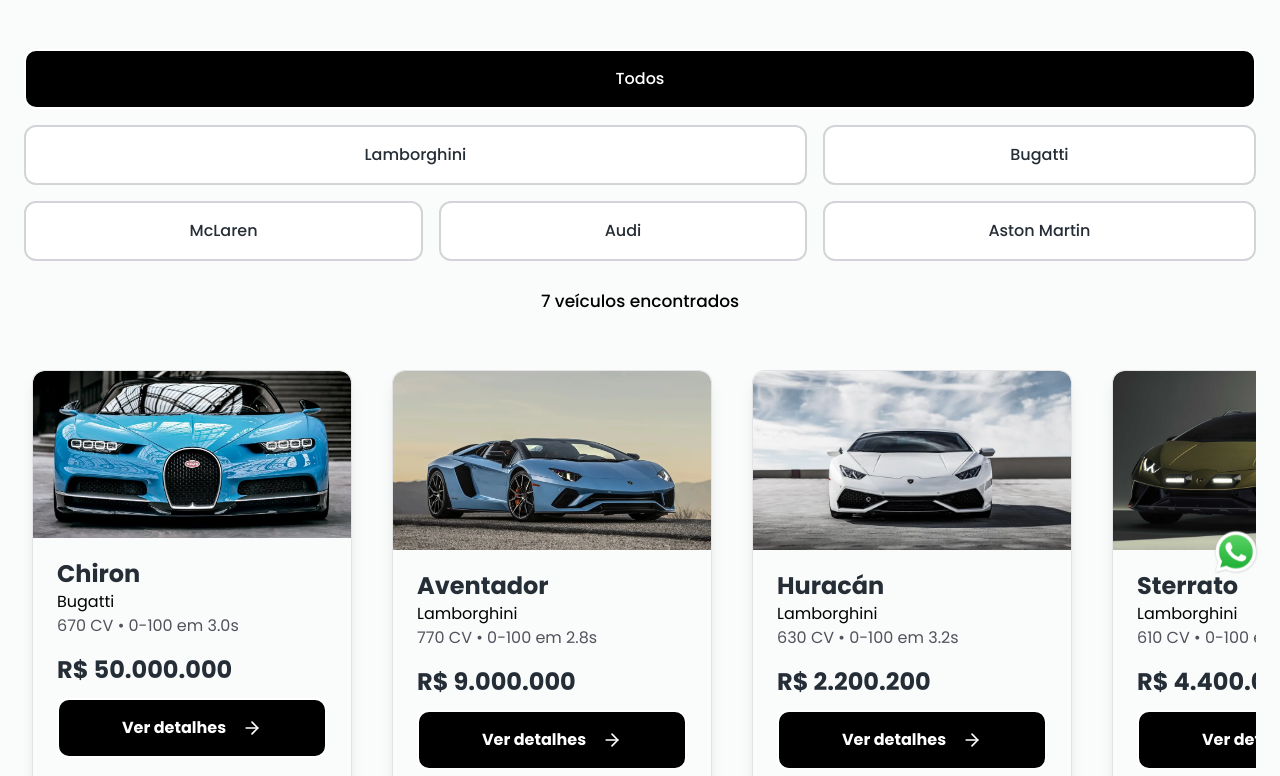
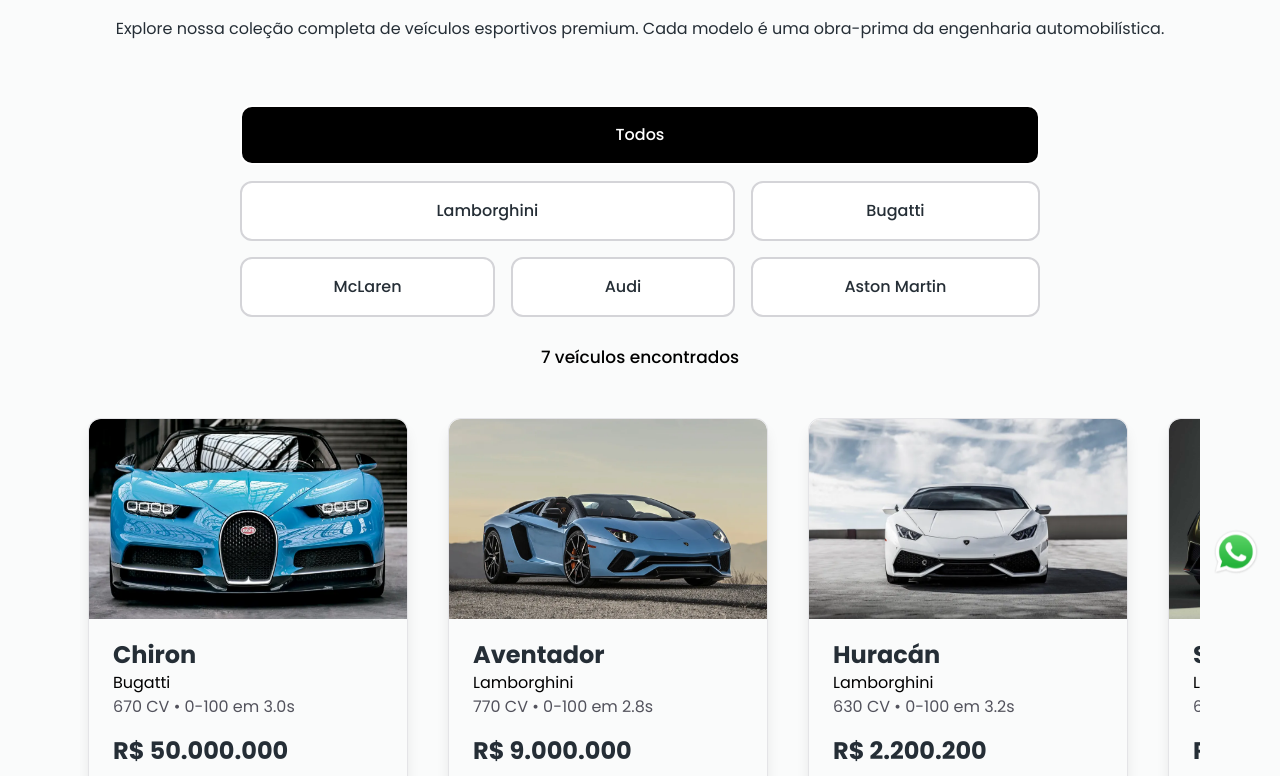
Before and after one commit to PaivaProgDev/freneticar, a React (Vite) app: page /gallery in a window 1280 px wide. Shown: the part 204-980 px from the top of the page. Built offline with nearby package versions, Linux system fonts and the light colour scheme.

Commit message:
Responsividade da Galeria finalizada

```diff
--- a/src/App.jsx
+++ b/src/App.jsx
@@ -28,6 +28,7 @@
         <Route path="about" element={<About />} />
         <Route path="services" element={<Services />} />
         <Route path="contact" element={<Contact />} />
+        <Route path="*" element={<h1>Nada encontrado!</h1>} />
       </Routes>
       <Footer />
     </main>
--- a/src/components/Cards.jsx
+++ b/src/components/Cards.jsx
@@ -3,10 +3,10 @@
 
 const Card = ({ className, cardId, detailBtn, carImage, carName, carBrand, carHp, carPrice }) => {
     return (
-        <div key={cardId} className={`${className} ${'flex flex-col md:min-w-[20rem] md:max-w-md shadow-lg md:hover:-translate-y-0 md:hover:-translate-x-1 border border-zinc-200 rounded-xl overflow-hidden hover:-translate-y-2 duration-400 !p-0'} `}>
+        <div key={cardId} className={`${className} ${'grow flex max-w-[10rem] flex-col min-w-[20rem] shadow-lg md:hover:-translate-y-0 md:hover:-translate-x-1 border border-zinc-200 rounded-xl overflow-hidden hover:-translate-y-2 duration-400 !p-0'} `}>
             <div className="overflow-hidden">
                 <img
-                    className="rounded-t-xl w-full group-hover:scale-110 duration-700"
+                    className="rounded-t-xl h-50 w-full  group-hover:scale-110 duration-700"
                     src={carImage}
                     alt="Foto do veículo"
                 />
--- /dev/null
+++ b/src/components/Carrousel.jsx
@@ -0,0 +1,55 @@
+import { useState } from "react"
+
+const Carrousel = ({ images }) => {
+    const [currentIndex, setCurrentIndex] = useState(0)
+    const slideWidth = 400
+
+    const newImages = []
+    newImages.push(images)
+    // imagesValue.map(car =>
+    //     newImages.push(car)
+    // )
+    console.log(newImages)
+
+    const prevCard = () => {
+        if (currentIndex > 0) {
+            setCurrentIndex(currentIndex - 1)
+        }
+    }
+
+    const prevNext = () => {
+        if (currentIndex < newImages.length - 1) {
+            setCurrentIndex(currentIndex + 1)
+        }
+
+        if (currentIndex === newImages.length - 1) {
+            setCurrentIndex(0)
+        }
+    }
+
+    const translateX = -currentIndex * slideWidth
+
+    return (
+        <div>
+            <div className="carousel">
+                <button onClick={prevCard} className="nav-button left"></button>
+                <div className="carousel-track-container">
+                    <ul
+                        className="carousel-track"
+                        style={{ transform: `translateX(${translateX}px)` }}
+                    >
+                        {/* {newImages.map((src, index) => (
+                            <li className="carousel-slide" key={index}>
+                                <img src={src} alt={`Slide ${index + 1}`} />
+                            </li>
+                        ))} */}
+
+                    </ul>
+                </div>
+                <button onClick={prevNext} className="nav-button right"></button>
+            </div>
+        </div>
+    )
+}
+
+export default Carrousel
--- a/src/pages/Gallery.jsx
+++ b/src/pages/Gallery.jsx
@@ -2,7 +2,7 @@
 
 const Gallery = () => {
     return (
-        <div className='px-6 pt-6 overflow-hidden text-center pb-12 bg-[var(--color-bg)]'>
+        <div className='px-6 pt-6 md:p-20 overflow-hidden m-auto max-w-[1500px] text-center pb-12 bg-[var(--color-bg)]'>
             <h1 className="font-extrabold text-5xl mb-6">Galeria Completa</h1>
             <p className='text-[var(--color-4)]'>Explore nossa coleção completa de veículos esportivos premium. Cada modelo é uma obra-prima da engenharia automobilística.</p>
             <Collections showFilterButtons previewGallery />
--- a/src/pages/home/Collections.jsx
+++ b/src/pages/home/Collections.jsx
@@ -77,7 +77,7 @@
   return (
     <div className="mt-16">
       {showFilterButtons && (
-        <div className="grid grid-cols gap-4">
+        <div className="grid place-self-center w-full md:max-w-200 grid-cols gap-4">
           <Button
             onClick={handleSelectCard}
             className={`col-start-1 col-span-3 font-medium  ${activatedButton === "Todos"
@@ -141,13 +141,16 @@
           veículos encontrados
         </p>
       )}
-      <div className="flex flex-col gap-8 mt-12">
       {activatedCardList.length !== 0 ? (
+        <div className="mt-10">
+          {
             activatedCardList.map((car) => (
               <Card key={car.id} carBrand={car.brand} carHp={car.hp} carImage={car.image} carName={car.name} carPrice={car.price} detailBtn />
             ))
+          }
+        </div>
       ) : (
-          <div className="md:flex p-2 pb-6 gap-10 overflow-y-auto">
+        <div className="flex flex-row mt-10 p-2 pb-6 gap-10 overflow-y-auto">
           {previewHome &&
             preview.map((car) => (
               <Card key={car.id} carBrand={car.brand} carHp={car.hp} carImage={car.image} carName={car.name} carPrice={car.price} />
@@ -159,7 +162,6 @@
         </div>
       )}
     </div>
-    </div>
   );
 };
 
```
Also changed, not shown: 1 other file (tests, documents, lock files or other folders). Lines whose indentation alone changed are shown as unchanged.
